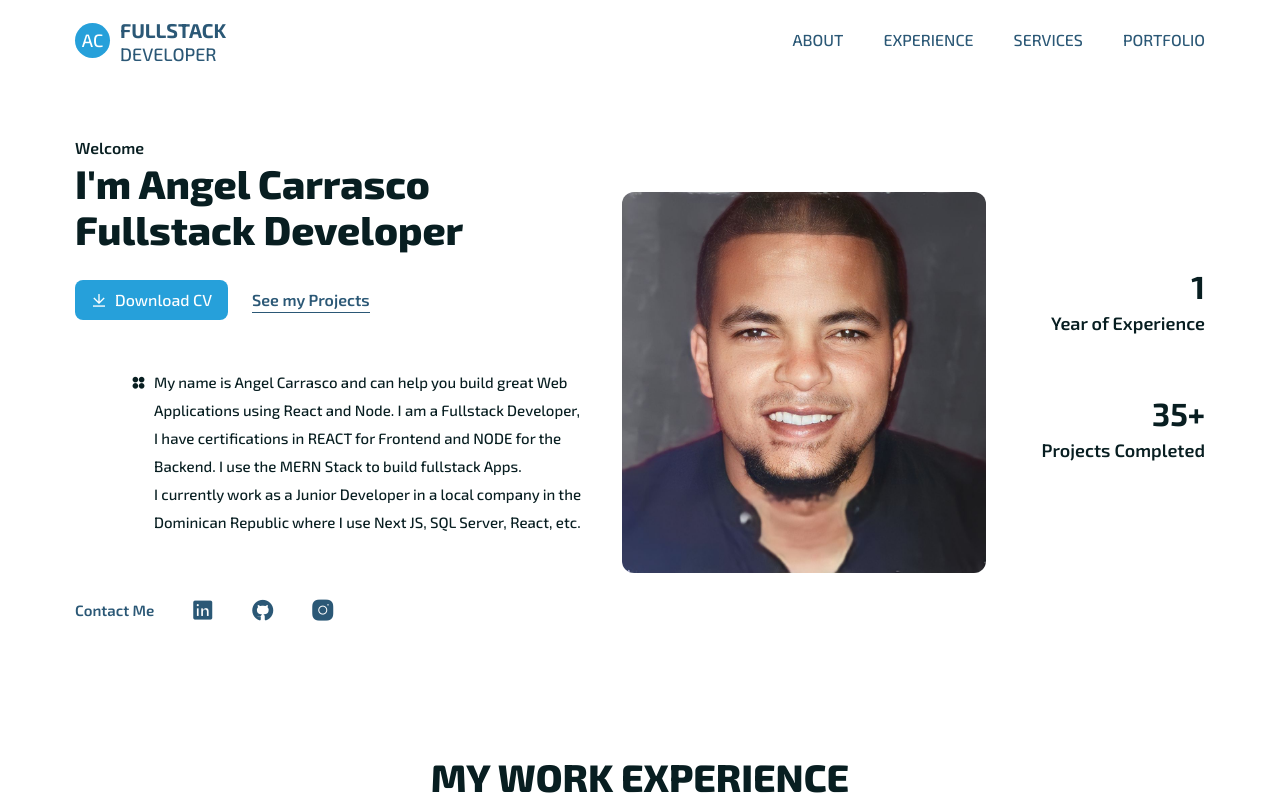
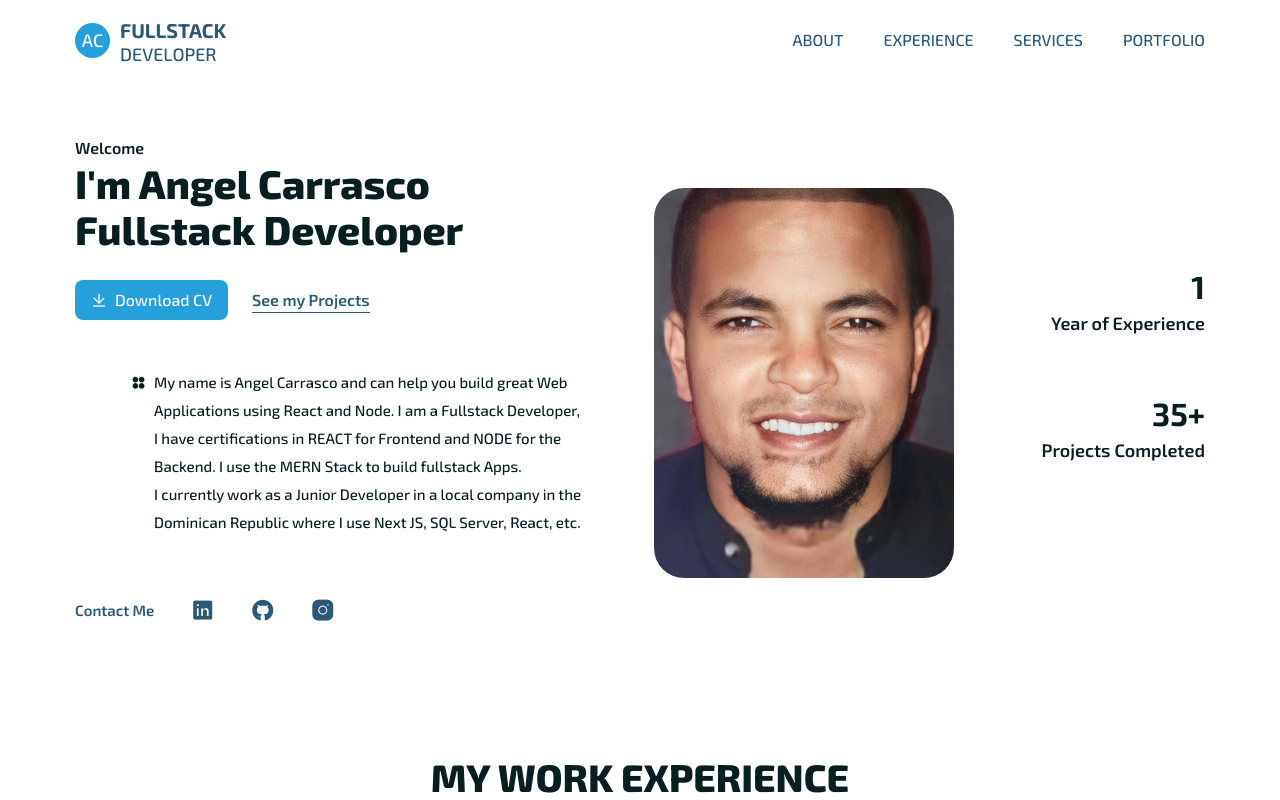
Before and after one commit to acarrascocesa/newportfolio2023, a React (Vite) app: page / in a window 1280 px wide. Shown: the top 800 px of the page. Built offline with nearby package versions, Linux system fonts and the light colour scheme.

Commit message:
new styles added

```diff
--- a/src/components/UI/Hero.jsx
+++ b/src/components/UI/Hero.jsx
@@ -95,7 +95,19 @@ const Hero = () => {
           {/* Profile IMG */}
           <div className="basis-1/3 mt-10 sm:mt-0">
             <figure className="flex items-center justify-center">
-              <img className="rounded-xl" src={profileImg} alt="me" />
+            <div class="card">
+                <div class="image-box">
+                  <img className="rounded-xl" src={profileImg} alt="" />
+                </div>
+                <div class="text-box">
+                  <div class="main">
+                    <span>Angel Carrasco</span>
+                  </div>
+                  <div class="sub">
+                    <span>Fullstack Developer</span>
+                  </div>
+                </div>
+              </div>
             </figure>
           </div>
           <div className="md:basis-1/5 flex justify-between text-center mt-10 flex-wrap gap-3 md:mt-0 md:flex-col md:justify-end md:text-end">
--- a/src/index.css
+++ b/src/index.css
@@ -30,3 +30,94 @@ body {
 section {
     padding: 50px 0;
 }
+
+.card {
+    width: 300px;
+    aspect-ratio: 1/1.3;
+    position: relative;
+  }
+
+  .card .image-box {
+    width: 100%;
+    height: 100%;
+    overflow: hidden;
+    border-radius: 30px
+  }
+
+  img {
+    border-radius: 30px
+  }
+
+  .card .image-box img {
+    display: block;
+    width: 100%;
+    height: 100%;
+    object-fit: cover;
+    filter: grayscale(0) brightness(1);
+    scale: 1.2;
+    transition: scale 2s ease-in-out, filter 1s ease-in-out;
+    border-radius: 30px
+  }
+  .card:hover .image-box img {
+    filter: grayscale(1) brightness(0.7);
+    scale: 1;
+    border-radius: 30px
+  }
+
+  .card .text-box {
+    position: absolute;
+    top: 50%;
+    left: 50%;
+    transform: translate(-50%, -50%);
+    text-align: center;
+    color: white;
+  }
+
+  .text-box :is(.main, .sub) {
+    height: 34px;
+    line-height: 34px;
+    overflow: hidden;
+  }
+  .text-box .main {
+    font-size: 26px;
+    font-weight: 600;
+    text-transform: uppercase;
+    position: relative;
+  }
+  .text-box .sub {
+    font-size: 14px;
+    font-weight: 300;
+  }
+  .main span,
+  .sub span {
+    display: block;
+    transition: transform 0.5s ease;
+  }
+  .main span {
+    transition-delay: 0.2s;
+    transform: translateY(100%);
+  }
+  .sub span {
+    transform: translateY(-100%);
+    transition-delay: 0.5s;
+  }
+
+  .card:hover .text-box :is(span) {
+    transform: translateY(0%);
+  }
+
+  .text-box::after {
+    position: absolute;
+    content: "";
+    top: 52%;
+    left: 50%;
+    width: 102%;
+    height: 3px;
+    transform: translate(-50%, -50%) scaleX(0);
+    transform-origin: left;
+    transition: 0.5s ease;
+    background-color: cyan;
+  }
+  .card:hover .text-box::after {
+    transform: translate(-50%, -50%) scaleX(1);
+  }
```
